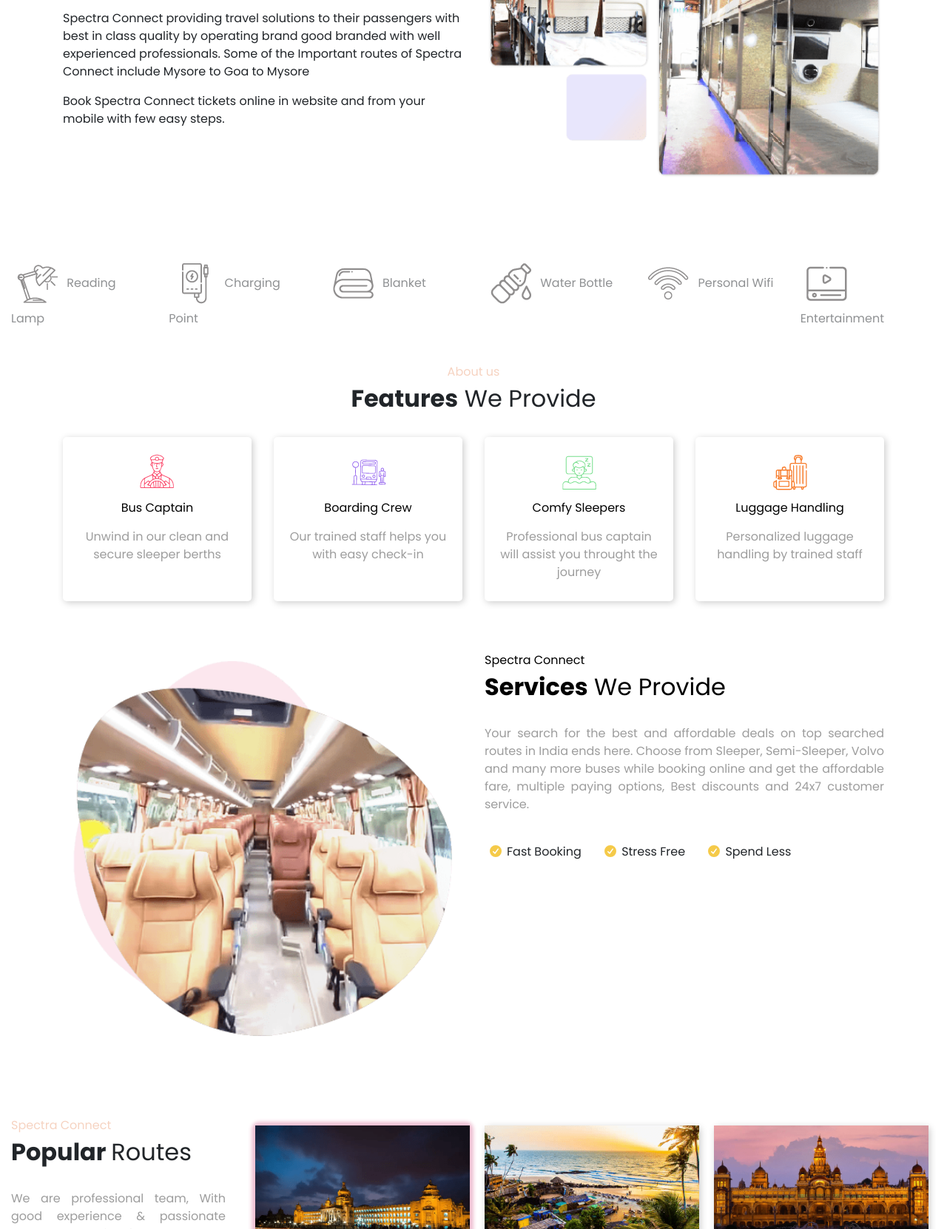
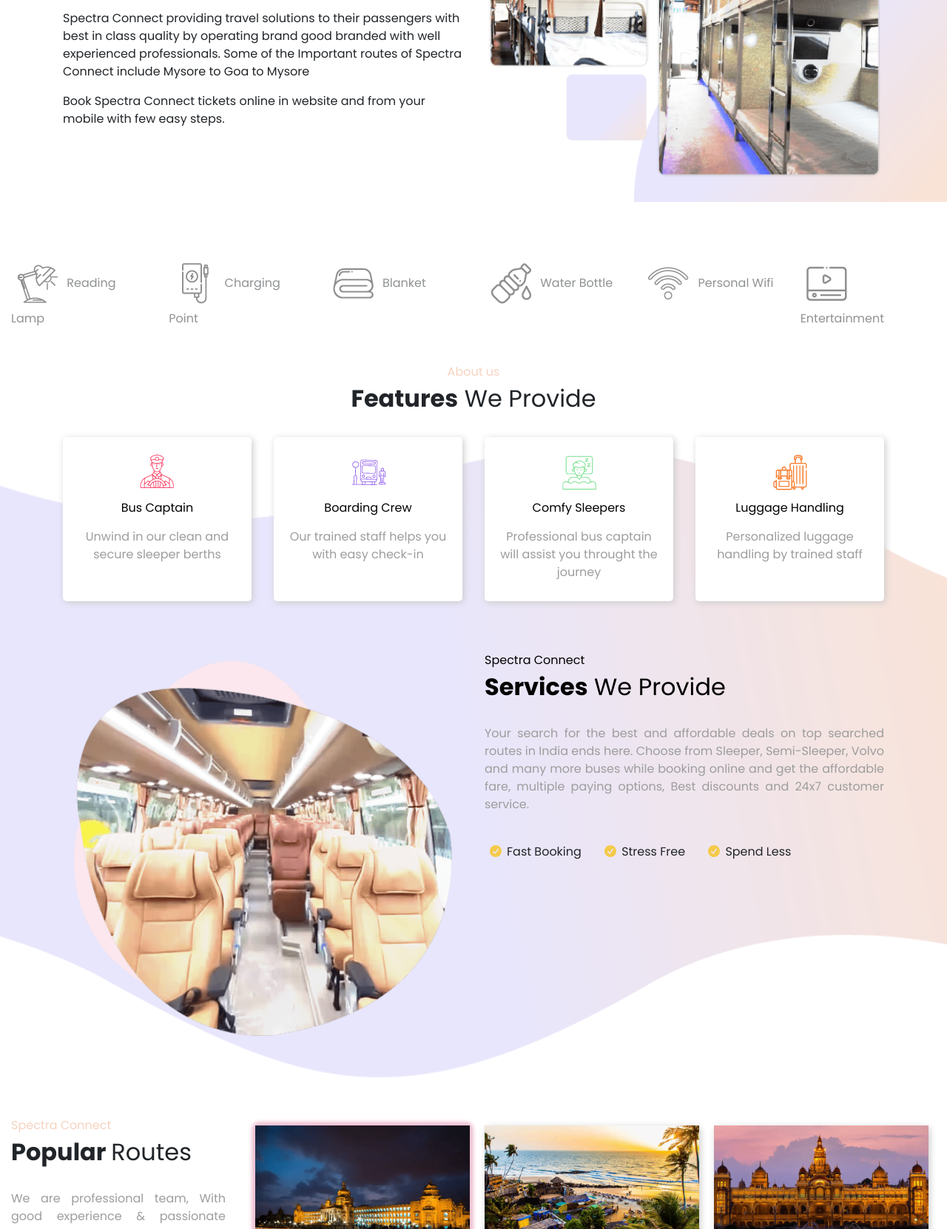
Before and after one commit to vinoth98cse/vinoth9811, a plain HTML site: page index.html in a window 1280 px wide. Shown: the part 913-2575 px from the top of the page at 74% size. Drawn offline with Linux system fonts and the light colour scheme.

Commit message:
Update style.css

```diff
--- a/style.css
+++ b/style.css
@@ -129,7 +129,7 @@
 
 /* .about-section */
 .about-section {
-    background: url(../images/about-bg.png) no-repeat;
+    background: url(about-bg.png) no-repeat;
     background-size: 100% 95%;
     padding: 50px 0;
 }
@@ -155,7 +155,7 @@
 
 /* features-section */
 .features-section {
-    background: url(../images/service-bg.png) no-repeat 0px 7em;
+    background: url(service-bg.png) no-repeat 0px 7em;
     background-size: 100% 88%;
 }
 
```
